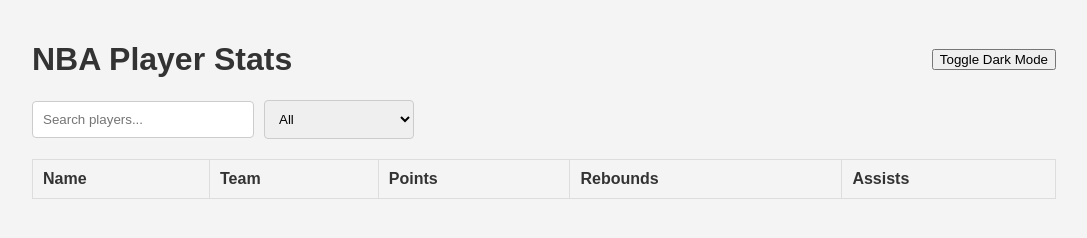
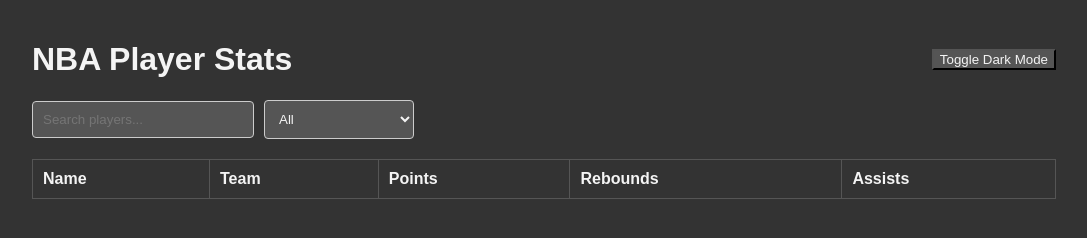
Before and after one commit to MuhannadMojalled/Lab-5, a plain HTML site: page index.html in a window 1280 px wide. Both pictures are taken after a click on the button "Toggle Dark Mode". Shown: the whole page, without its empty margins (96-1183 px from the left). Drawn offline with Linux system fonts and the light colour scheme.

Commit message:
finshed toggle dark mode button

```diff
--- a/script.js
+++ b/script.js
@@ -441,3 +441,9 @@ const data = [
         turnovers: 1.5
     }
 ];
+
+const toggleStyleBtn = document.getElementById("dark-mode-toggle")
+
+toggleStyleBtn.addEventListener("click", () => {
+    document.body.classList.toggle("dark-mode");
+})
--- a/styles.css
+++ b/styles.css
@@ -68,3 +68,10 @@ th {
 .dark-mode td {
     border-color: #555;
 }
+
+.dark-mode button,
+.dark-mode input,
+.dark-mode select {
+    background-color: #555;
+    color: #f4f4f4;
+}
```
